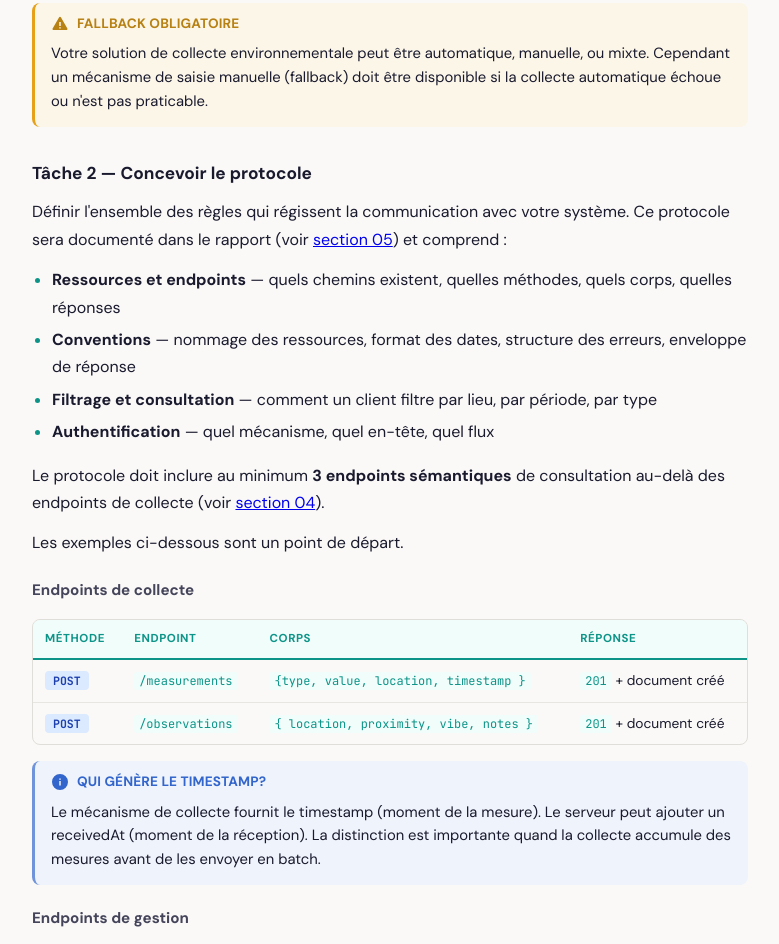
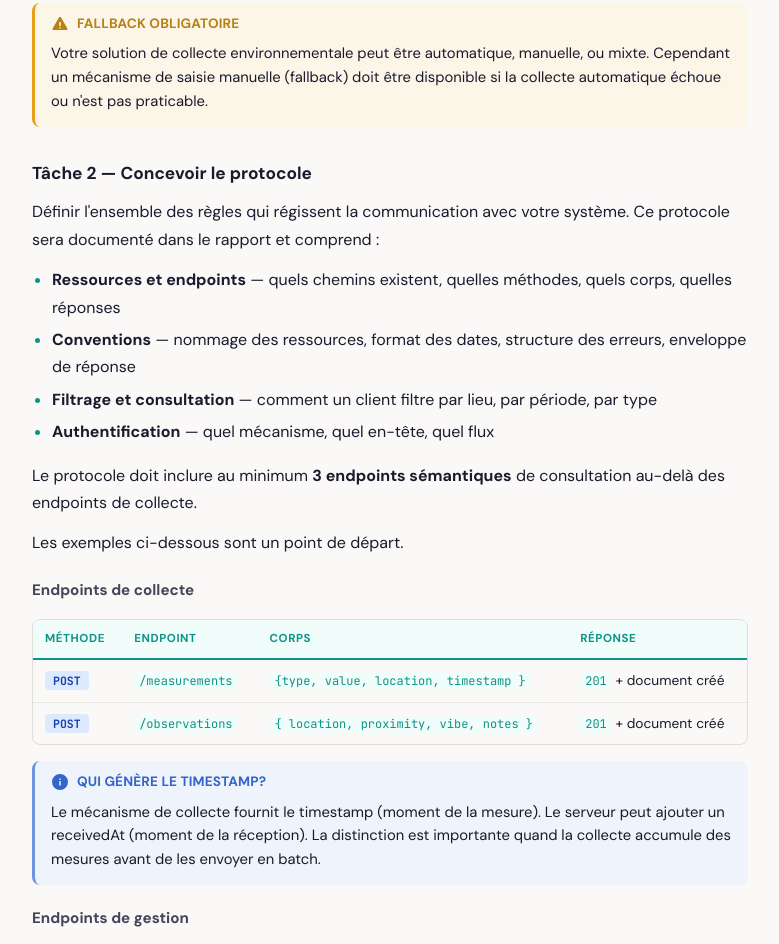
Before and after one commit to udem-diro/cours-IFT3225, an Astro site in the folder site/: page /projets/phase-01 in a window 1280 px wide. Shown: the part 1240-2184 px from the top of the page, without its empty margins (250-1029 px from the left). Built offline with nearby package versions, Linux system fonts and the light colour scheme; Astro itself is replaced by a stand-in of ours.

Commit message:
typo-fix

```diff
--- a/site/src/pages/projets/phase-01.astro
+++ b/site/src/pages/projets/phase-01.astro
@@ -141,7 +141,7 @@ import Card from '../../components/Card.astro';
          <h3>Tâche 2 — Concevoir le protocole</h3>
          <p>
           Définir l'ensemble des règles qui régissent la communication avec votre système.
-          Ce protocole sera documenté dans le rapport (voir <a href="#livrables">section 05</a>) et comprend :
+          Ce protocole sera documenté dans le rapport et comprend :
         </p>
         <ul>
           <li><strong>Ressources et endpoints</strong> — quels chemins existent, quelles méthodes, quels corps, quelles réponses</li>
@@ -150,7 +150,7 @@ import Card from '../../components/Card.astro';
           <li><strong>Authentification</strong> — quel mécanisme, quel en-tête, quel flux</li>
         </ul>
 
-        <p>Le protocole doit inclure au minimum <strong>3 endpoints sémantiques</strong> de consultation au-delà des endpoints de collecte (voir <a href="#protocole">section 04</a>).</p>
+        <p>Le protocole doit inclure au minimum <strong>3 endpoints sémantiques</strong> de consultation au-delà des endpoints de collecte.</p>
         <p>Les exemples ci-dessous sont un point de départ.</p>
 
         <h4>Endpoints de collecte</h4>
```
